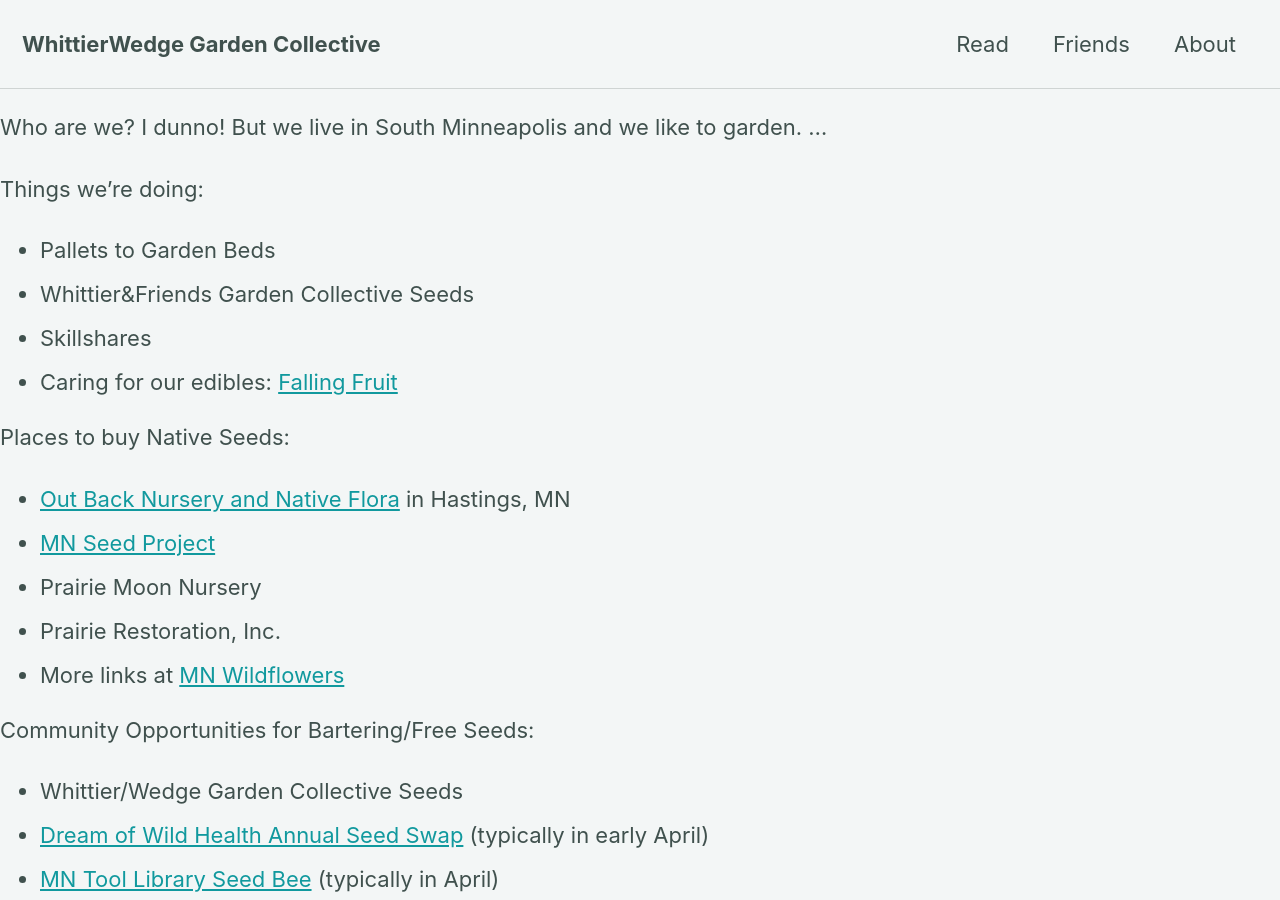
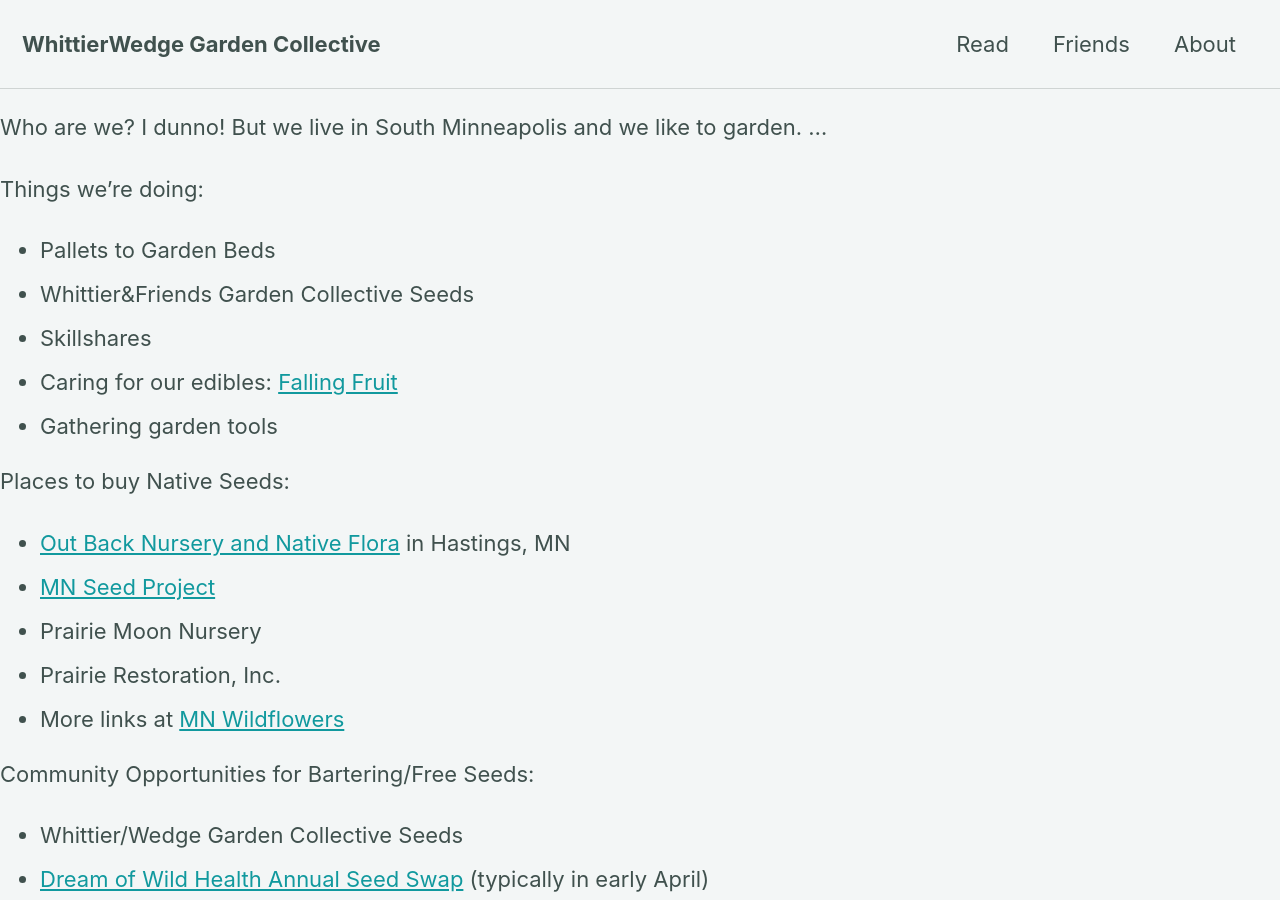
Before and after one commit to sparrow925/garden-collective, a Jekyll site: the page built from temp.md, in a window 1280 px wide and 900 px high. Built offline with Jekyll 4.4.1, drawn with Linux system fonts in a browser that asks for light colours; cached includes are drawn as plain includes; our own code applies the rules of GitHub Pages for plain Markdown files.

Commit message:
Add gathering garden tools to the list

```diff
--- a/temp.md
+++ b/temp.md
@@ -12,6 +12,7 @@ Things we're doing:
 * Whittier&Friends Garden Collective Seeds
 * Skillshares
 * Caring for our edibles: [Falling Fruit](https://fallingfruit.org)
+* Gathering garden tools
 
 Places to buy Native Seeds:
 * [Out Back Nursery and Native Flora](https://www.outbacknursery.com) in Hastings, MN
```
